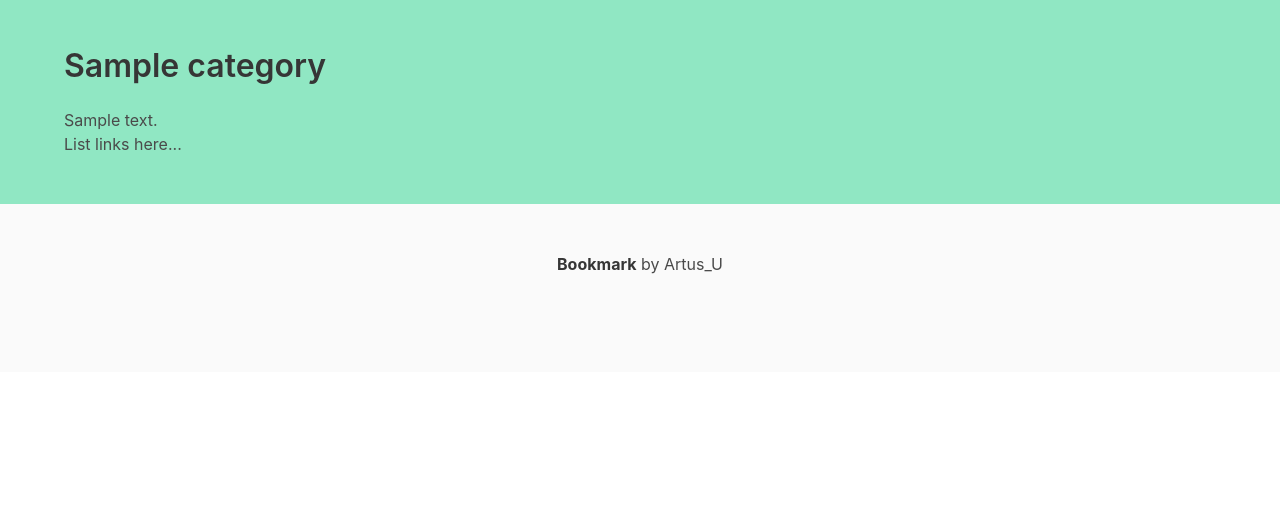
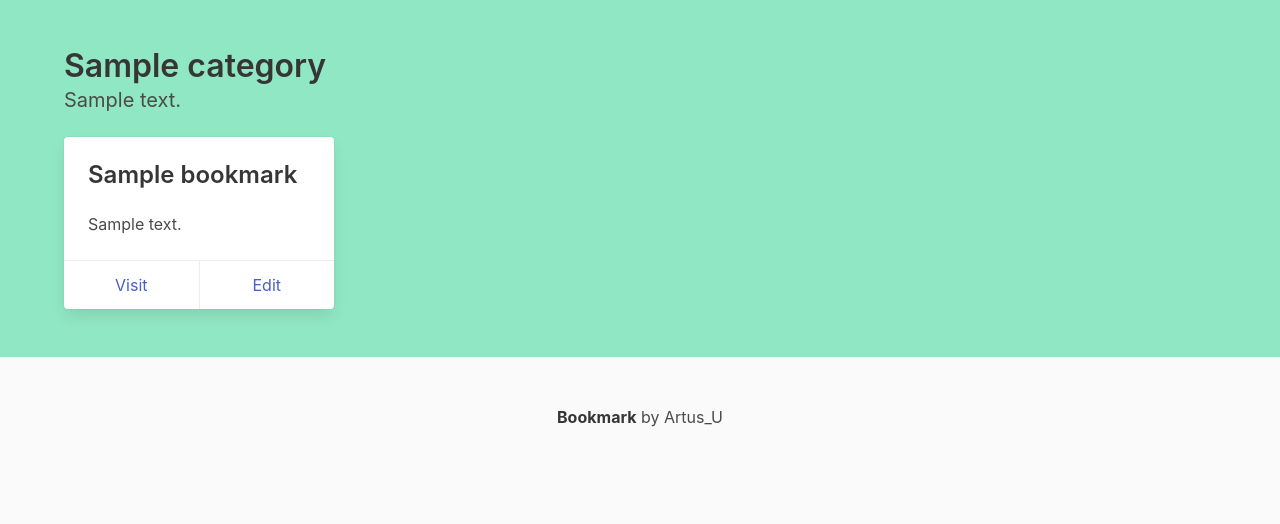
Before and after one commit to ArtusU/bookmark-saas, a Django app: page /app/categories/1/ in a window 1280 px wide. Shown: the part 56-580 px from the top of the page. Run offline with Django 4.2, Linux system fonts and the light colour scheme; a user stored in the database is signed in; tables that the repository leaves empty hold one stand-in row (values such as "Sample post").

Commit message:
displaying bookmarks for certain category

```diff
--- a/apps/bookmarker/templates/bookmarker/category.html
+++ b/apps/bookmarker/templates/bookmarker/category.html
@@ -3,9 +3,32 @@
 {% block content %}
 <div class="container">
     <h1 class="title"> {{category.title}}</h1>
+    <p class="subtitle">{{category.description}}</p>
 
-    <p>{{category.description}}</p>
+    <div class="columns is-multiline">
 
-    <p>List links here...</p>
+        <div class="column is-3">
+            {% for bookmark in category.bookmarks.all %}
+            <div class="card card-link">
+                <div class="card-content">
+                    <div class="media">
+                        <div class="media-content">
+                            <p class="title is-4">{{ bookmark.title }}</p>
+                        </div>
+                    </div>
+
+                    <div class="content">
+                        {{ bookmark.description | truncatechars:50}}
+                    </div>
+                </div>
+
+                <footer class="card-footer">
+                    <a href="{{ bookmark.url }}" class="card-footer-item" target="_blank">Visit</a>
+                    <a href="#" class="card-footer-item">Edit</a>
+                </footer>
+            </div>
+            {% endfor %}
+        </div>
+    </div>
 </div>
 {% endblock %}
```
